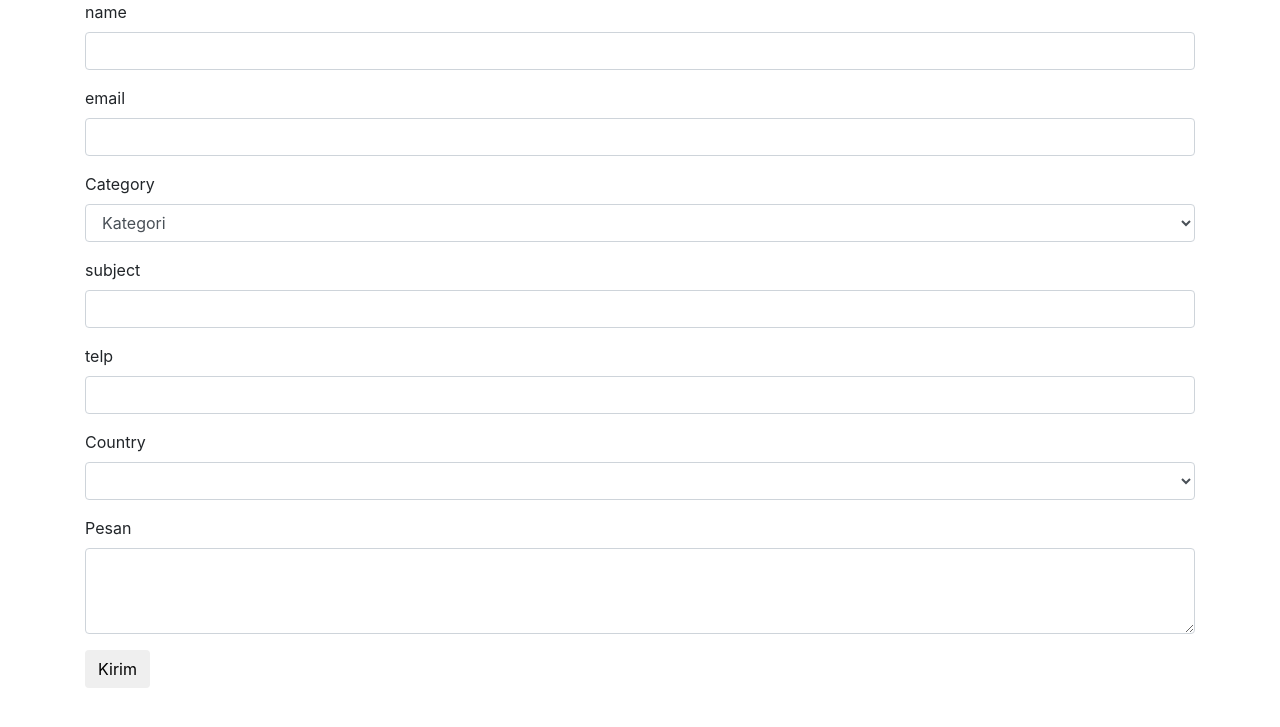
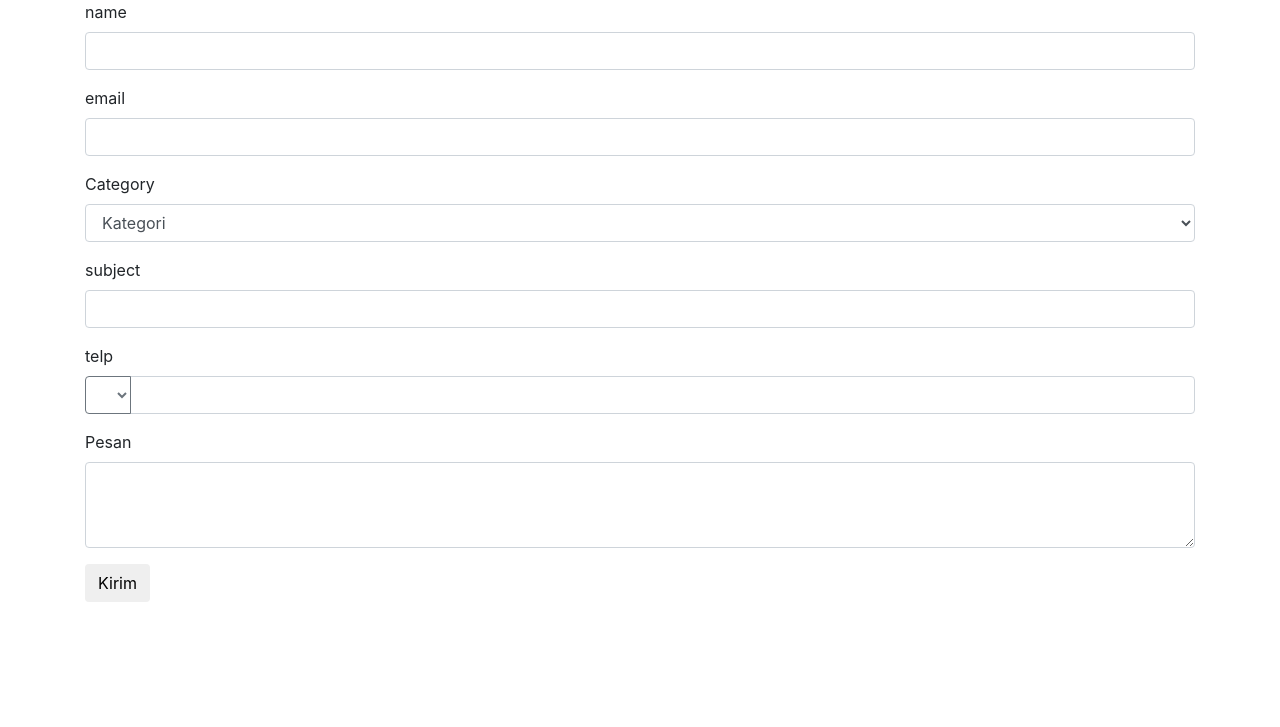
Before and after one commit to Teguhatma/travel, a Flask app: page /hubungi in a window 1280 px wide. Shown: the top 727 px of the page. Run offline with Flask 2, Linux system fonts and the light colour scheme; data that the repository does not hold is empty; some libraries are stand-ins or nearby versions.

Commit message:
init commit

```diff
--- a/app/admin/routes.py
+++ b/app/admin/routes.py
@@ -1,7 +1,7 @@
 from app import db
 from app.admin import admin
 from flask import render_template, url_for, redirect, request, flash
-from app.models import Products, Category, Contact
+from app.models import Products, Category, Contact, Country
 from .forms import ProductForm, CategoryForm
 from werkzeug.utils import secure_filename
 from config import Config
@@ -88,5 +88,5 @@ def edit_product(id, title):
 
 @admin.route('/contact')
 def contact():
-    contact = db.session.query(Contact.id, Contact.email, Contact.name, Contact.telp, Contact.messages, Category.category).join(Category).order_by(Contact.timestamp.desc()).all()
+    contact = db.session.query(Contact.id, Contact.email, Contact.name, Country.code, Contact.telp, Contact.messages, Category.category).join(Category, Country).order_by(Contact.timestamp.desc()).all()
     return render_template('contact.html', title='Hubungi Kami', contact=contact)
--- a/app/admin/templates/contact.html
+++ b/app/admin/templates/contact.html
@@ -32,7 +32,7 @@
                     <td>{{ contacts.name }}</td>
                     <td>{{ contacts.email }}</td>
                     <td>{{ contacts.category }}</td>
-                    <td>{{ contacts.telp }} <a target="_blank" href="https://wa.me/6285358134413">WA</a></td>
+                    <td>+{{ contacts.code }} {{ contacts.telp }} <a target="_blank" href="https://wa.me/{{ contacts.code }}{{ contacts.telp }}">WA</a></td>
                     <td>{{ contacts.messages }}</td>
                 </tr>
                 {% endfor %}
--- a/app/users/forms.py
+++ b/app/users/forms.py
@@ -11,6 +11,6 @@ class ContactForm(FlaskForm):
     telp = StringField('telp', validators=[DataRequired()])
     subject = StringField('subject', validators=[DataRequired()])
     category = QuerySelectField(u'Category', validators=[DataRequired()], query_factory=choice_category, allow_blank=True, get_label='category', get_pk=lambda x: x.id, blank_text=(u'Kategori'))
-    country = QuerySelectField(u'Country', validators=[DataRequired()],query_factory=choice_country, get_pk=lambda x: x.id,get_label='code')
+    country = QuerySelectField(u'Country', validators=[DataRequired()],query_factory=choice_country, get_pk=lambda x: x.id, get_label='name')
     messages = TextAreaField('Pesan', validators=[DataRequired()])
     submit = SubmitField('Kirim')
--- a/app/users/templates/hubungi.html
+++ b/app/users/templates/hubungi.html
@@ -32,14 +32,16 @@
                 {{ form.subject.label() }}
                 {{ form.subject(class="form-control") }}
             </div>
-            <div class="form-group">
-                {{ form.telp.label() }}
+            <div class="">
+
+            </div>
+            {{ form.telp.label() }}
+            <div class="input-group mb-3">
+                <div class="input-group-prepend">
+                    {{ form.country(class="btn btn-outline-secondary dropdown-toggle") }}
+                </div>
                 {{ form.telp(class="form-control") }}
             </div>
-            <div class="form-group">
-                    {{ form.country.label() }}
-                    {{ form.country(class="form-control") }}
-                </div>
             <div class="form-group">
                 {{ form.messages.label() }}
                 {{ form.messages(class="form-control", rows="3") }}
```
Also changed, not shown: 1 other file.
